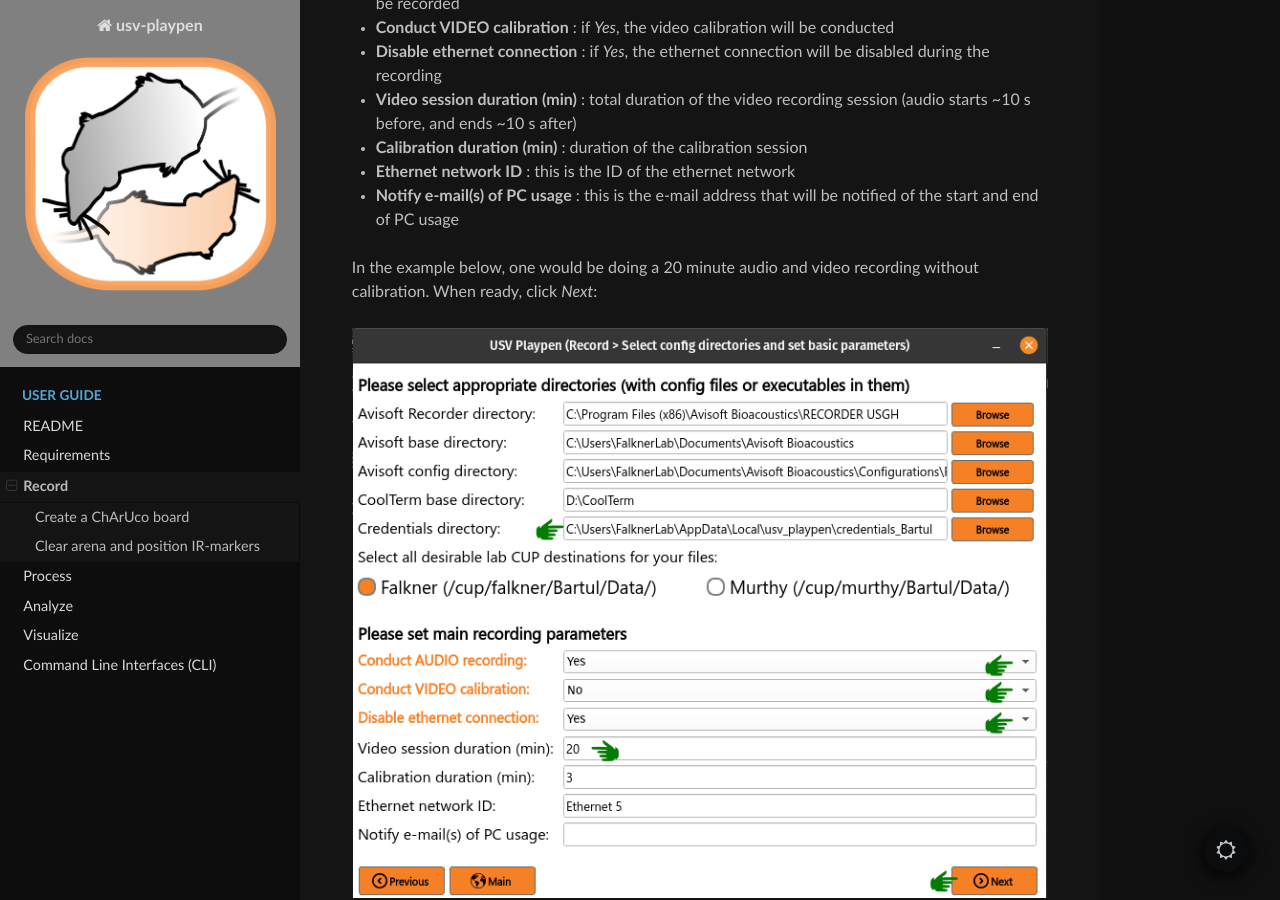
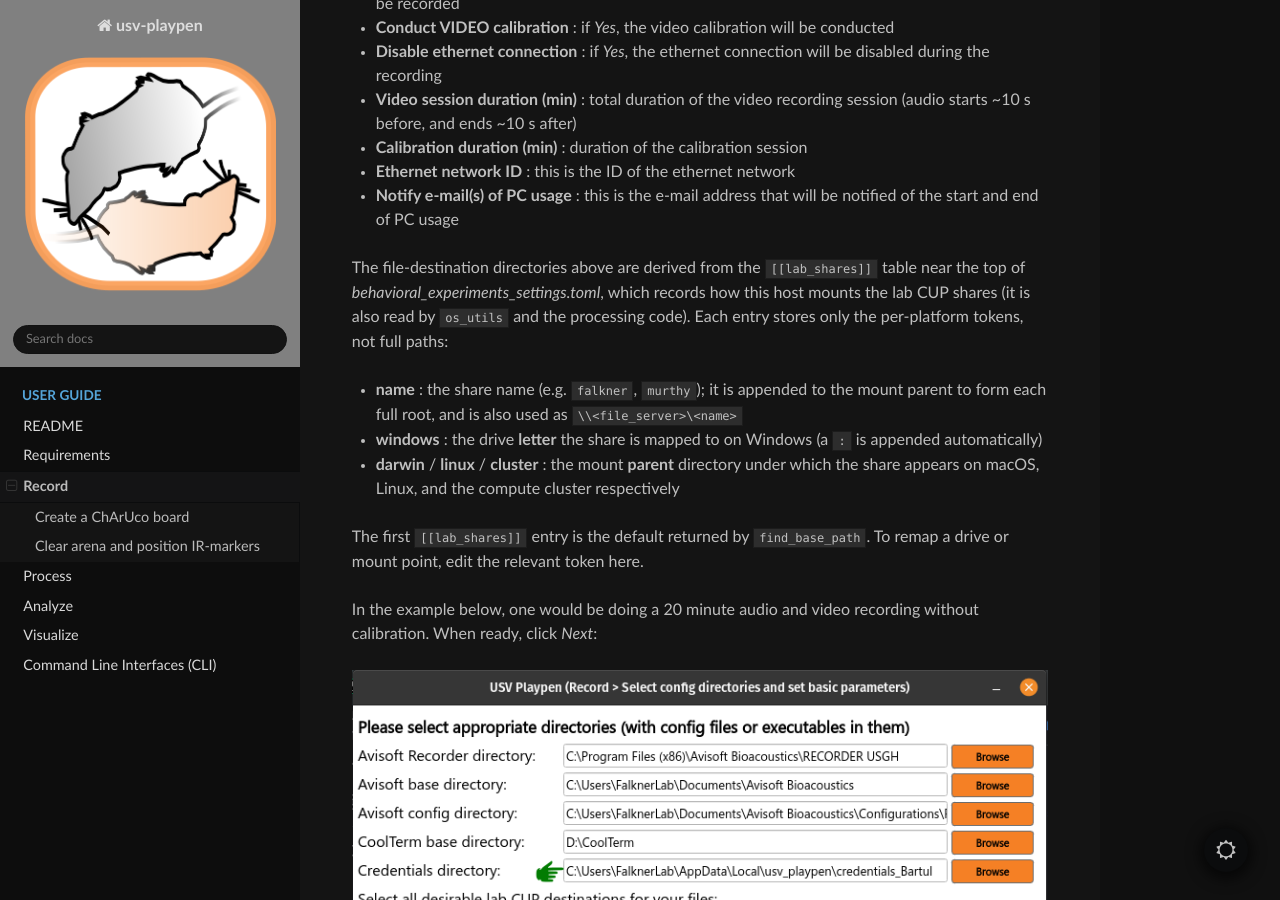
Before and after one commit to bartulem/usv-playpen, a Sphinx documentation site: the page built from docs/Record.rst, in a window 1280 px wide and 900 px high, scrolled down 10193 px. Built offline with Sphinx 7.4.7 and the Read the Docs theme 3.1.0, drawn with Linux system fonts in a browser that asks for light colours.

Commit message:
docs(record): document the lab_shares mount-token table
The [[lab_shares]] explanatory comment in
behavioral_experiments_settings.toml is stripped on every GUI save
(toml.dump drops comments), so the documentation can't live there.
Move it to docs/Record.rst alongside the file-destination settings it
explains: the per-platform tokens (name / windows drive letter /
darwin·linux·cluster mount parents), how each full root is formed, and
that the first entry is the find_base_path default.

Co-Authored-By: Claude Opus 4.8 <noreply@anthropic.com>

```diff
--- a/docs/Record.rst
+++ b/docs/Record.rst
@@ -216,6 +216,14 @@ On the next page, you can set some basic parameters:
 * **Calibration duration (min)** : duration of the calibration session
 * **Ethernet network ID** : this is the ID of the ethernet network
 * **Notify e-mail(s) of PC usage** : this is the e-mail address that will be notified of the start and end of PC usage
+
+The file-destination directories above are derived from the ``[[lab_shares]]`` table near the top of *behavioral_experiments_settings.toml*, which records how this host mounts the lab CUP shares (it is also read by ``os_utils`` and the processing code). Each entry stores only the per-platform tokens, not full paths:
+
+* **name** : the share name (e.g. ``falkner``, ``murthy``); it is appended to the mount parent to form each full root, and is also used as ``\\<file_server>\<name>``
+* **windows** : the drive **letter** the share is mapped to on Windows (a ``:`` is appended automatically)
+* **darwin** / **linux** / **cluster** : the mount **parent** directory under which the share appears on macOS, Linux, and the compute cluster respectively
+
+The first ``[[lab_shares]]`` entry is the default returned by ``find_base_path``. To remap a drive or mount point, edit the relevant token here.
 
 In the example below, one would be doing a 20 minute audio and video recording without calibration. When ready, click *Next*:
 
```
